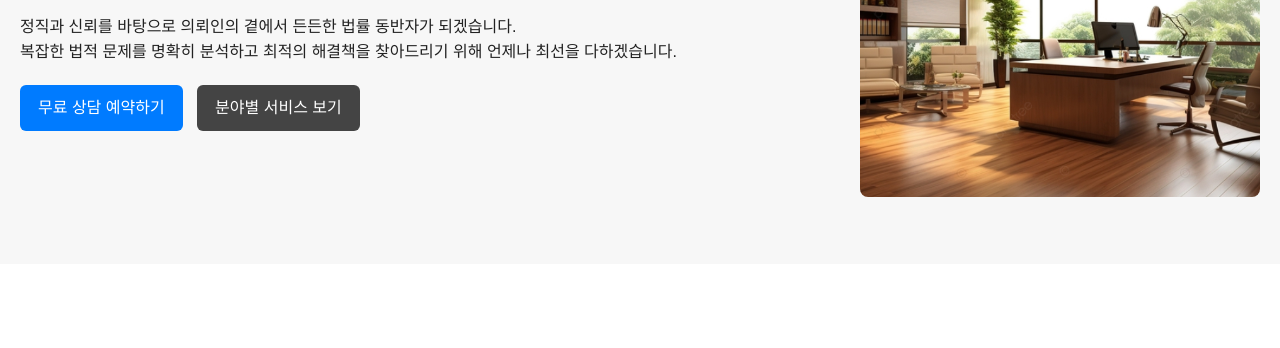
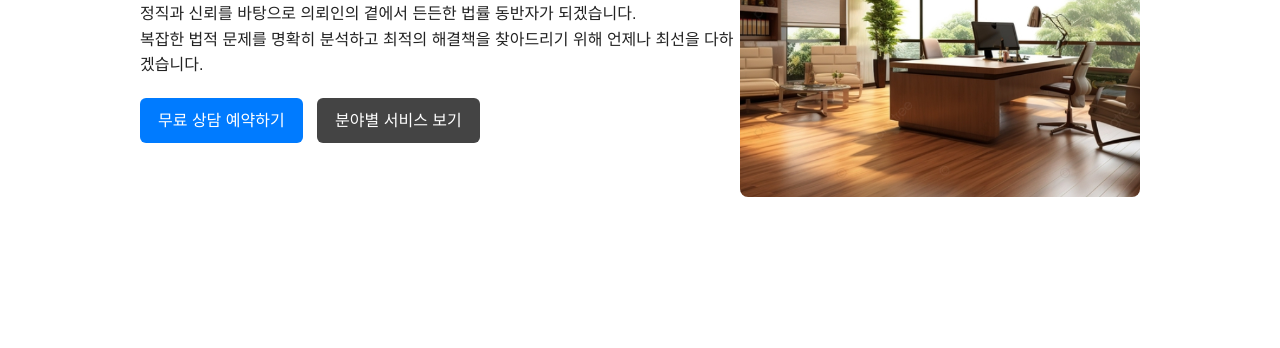
Before and after one commit to Michael-0825/homepage2, a plain HTML site: page index.html in a window 1280 px wide. Shown: the part 214-562 px from the top of the page. Drawn offline with Linux system fonts and the light colour scheme.

Commit message:
css 정정 2번째

```diff
--- a/style.css
+++ b/style.css
@@ -1,5 +1,5 @@
 
-/* 전체 폰트 및 레이아웃 기본 설정 */
+/* 공통 설정 */
 body {
   font-family: 'Noto Sans KR', sans-serif;
   margin: 0;
@@ -15,14 +15,19 @@ section {
   margin: 0 auto;
 }
 
-/* 헤더 영역 */
+/* 헤더 영역을 section처럼 감싸서 가운데 정렬되게 */
+.hero-wrapper {
+  background-color: #f7f7f7;
+}
+
 .hero {
   display: flex;
   flex-wrap: wrap;
   align-items: center;
   justify-content: space-between;
+  max-width: 1000px;
+  margin: 0 auto;
   padding: 60px 20px;
-  background-color: #f7f7f7;
 }
 
 .hero-content {
```
